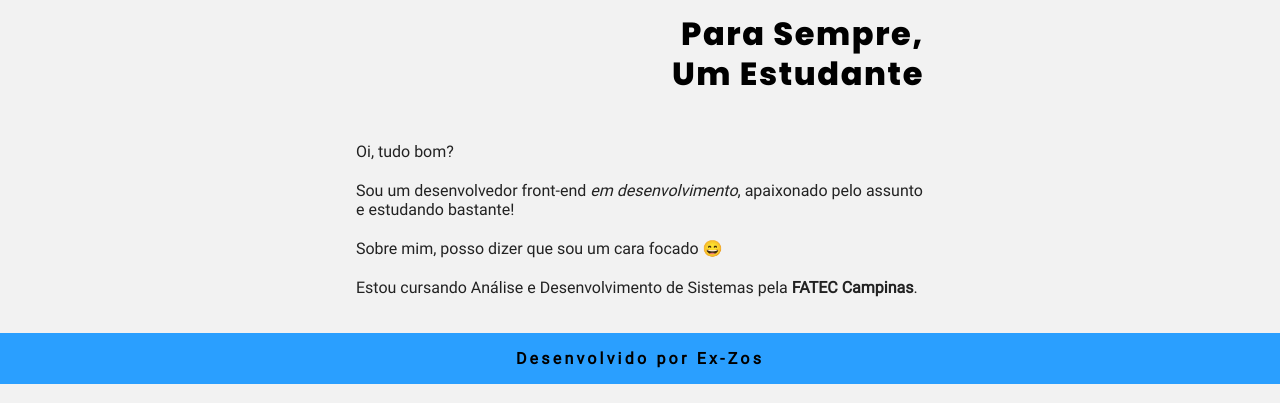
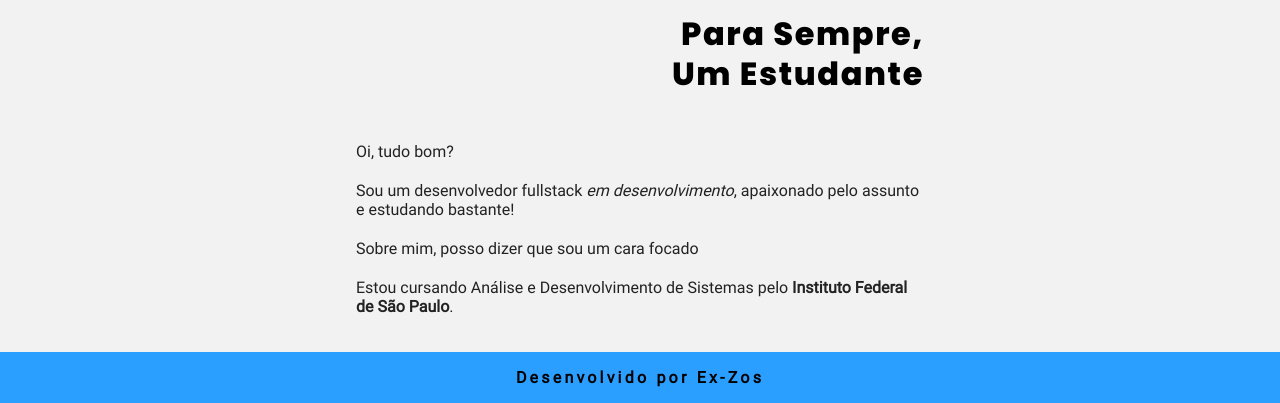
Before and after one commit to starzlocker/portfolio, a plain HTML site: page index.html in a window 1280 px wide. Shown: the part 1542-1945 px from the top of the page. Drawn offline with Linux system fonts and the light colour scheme.

Commit message:
Atualização no portfolio

```diff
--- a/index.html
+++ b/index.html
@@ -82,9 +82,9 @@
         <h2>Para sempre,<br>um estudante</h2>
         <div class="description">
           <p>Oi, tudo bom?</p>
-          <p>Sou um desenvolvedor front-end <em>em desenvolvimento</em>, apaixonado pelo assunto e estudando bastante!</p>
-          <p>Sobre mim, posso dizer que sou um cara focado &#x1F604	</p>
-          <p>Estou cursando Análise e Desenvolvimento de Sistemas pela <a href="https://www.infnet.edu.br/infnet/home/" title="Visite o site do Instituto Infnet" target="_blank">FATEC Campinas</a>.</p>
+          <p>Sou um desenvolvedor fullstack <em>em desenvolvimento</em>, apaixonado pelo assunto e estudando bastante!</p>
+          <p>Sobre mim, posso dizer que sou um cara focado	</p>
+          <p>Estou cursando Análise e Desenvolvimento de Sistemas pelo <a href="https://portal.cmp.ifsp.edu.br/" title="Visite o site do IFSP" target="_blank">Instituto Federal de São Paulo</a>.</p>
         </div>
       </article>
     </section>
```
